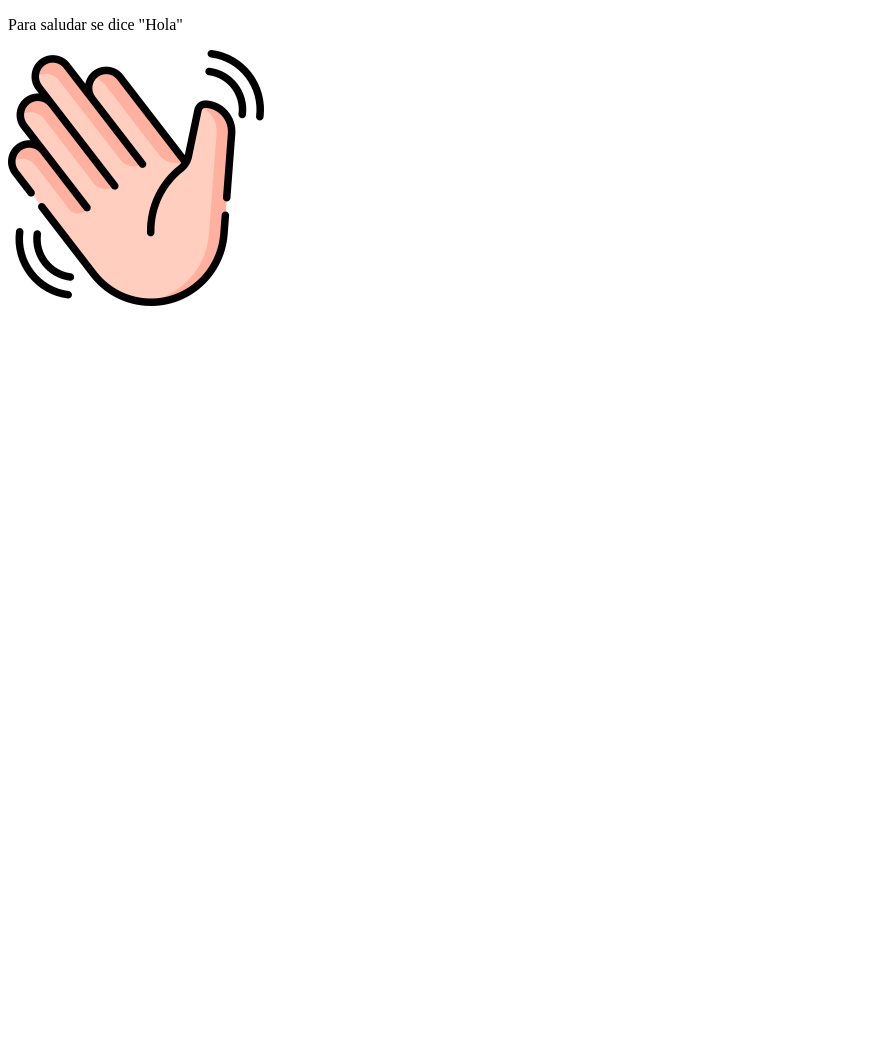
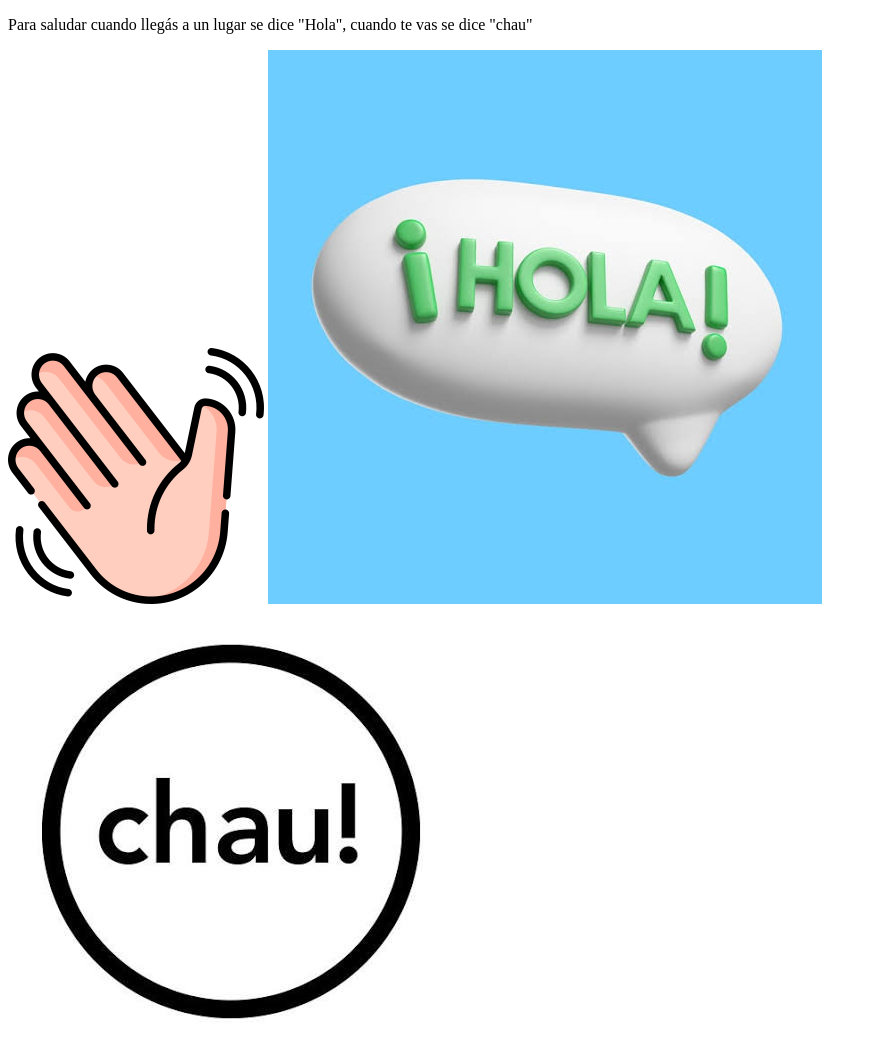
Before and after one commit to fghskqwyhd/fghskqwyhd.github.io, a plain HTML site: page index.html in a window 1280 px wide. Shown: the whole page, without its empty margins (0-877 px from the left). Before the commit the page ends 800 px from the top, so only its background shows below. Drawn offline with Linux system fonts and the light colour scheme.

Commit message:
Update index.html

```diff
--- a/index.html
+++ b/index.html
@@ -5,7 +5,9 @@
   <title>Saludos</title>
  </head>
  <body>
-   <p>Para saludar se dice "Hola"</p>
+   <p>Para saludar cuando llegás a un lugar se dice "Hola", cuando te vas se dice "chau"</p>
   <img src="mano_waving.png" alt="mano saludando" />
+  <img src="hola.jpg" alt="globo de diàlogo diciendo hola" />
+  <img src="chau.jpg" alt="chau" />
  </body>
 </html>
```
